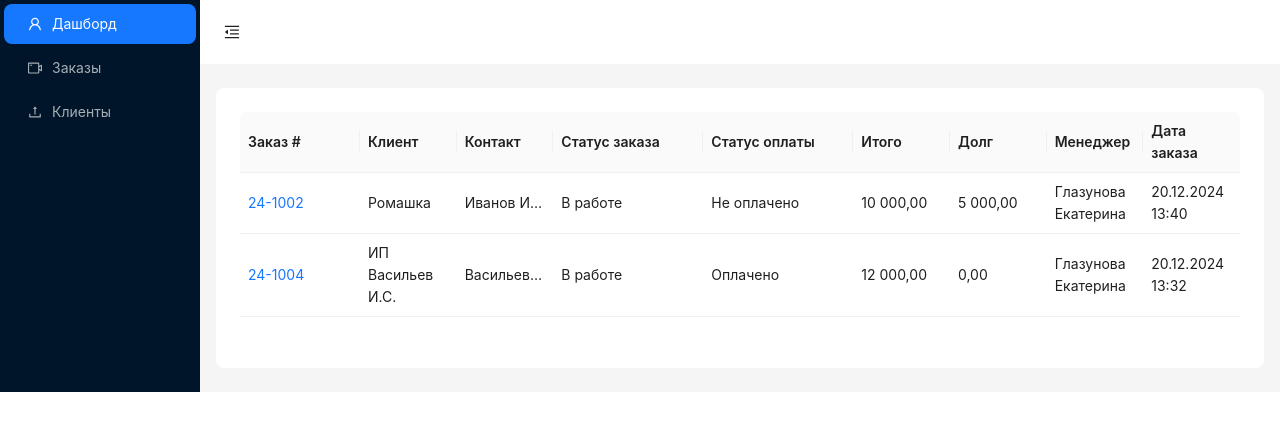
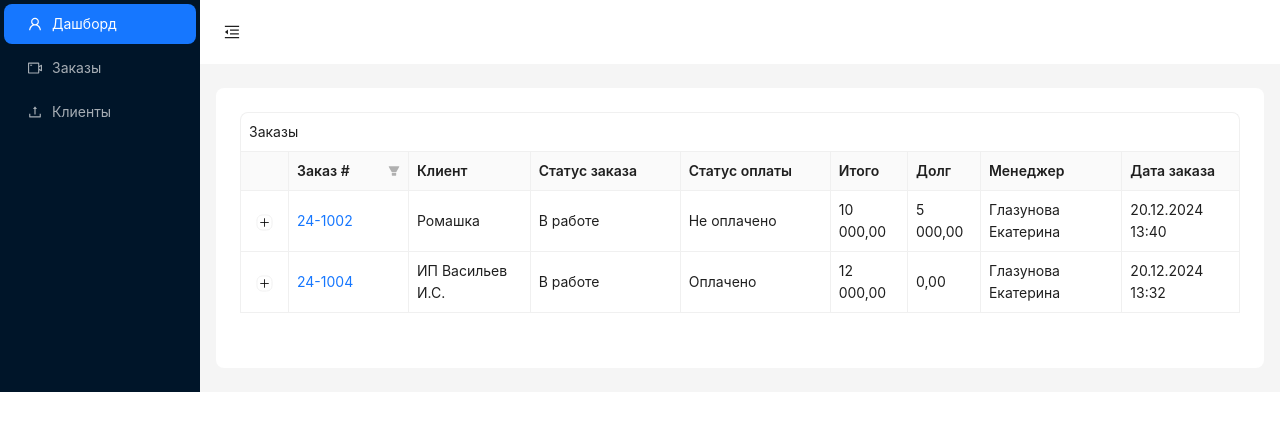
Before and after one commit to vas-git-00/miniCRM, a React (Vite) app: page / in a window 1280 px wide. Shown: the top 430 px of the page. Built offline with nearby package versions, Linux system fonts and the light colour scheme.

Commit message:
create table2

```diff
--- a/src/App.jsx
+++ b/src/App.jsx
@@ -23,25 +23,27 @@ function App() {
       key: "1",
       order: "24-1002",
       client: "Ромашка",
-      contact: "Иванов Иван",
+      //contact: "Иванов Иван",
       order_status: "В работе",
       pay_status: "Не оплачено",
       amount: "10 000,00",
-      amount_dolg:'5 000,00',
+      amount_dolg: "5 000,00",
       owner: "Глазунова Екатерина",
       order_date: "20.12.2024 13:40",
+      description:"Компания: ООО Ромашка, Контакт: Иванов Иван Иванович"
     },
     {
       key: "2",
       order: "24-1004",
       client: "ИП Васильев И.С.",
-      contact: "Васильев Иван",
+      //contact: "Васильев Иван",
       order_status: "В работе",
       pay_status: "Оплачено",
       amount: "12 000,00",
-      amount_dolg:'0,00',
+      amount_dolg: "0,00",
       owner: "Глазунова Екатерина",
       order_date: "20.12.2024 13:32",
+      description:"Hello"
     },
   ]
 
@@ -52,18 +54,30 @@ function App() {
       key: "order",
       render: (text) => <a>{text}</a>,
       width: 120, //ширина колонки
+      filters: [
+        {
+          text: "24-1002",
+          value: "24-1002",
+        },
+        {
+          text: "24-1004",
+          value: "24-1004",
+        },
+      ],
+      onFilter: (value, record) => record.order.startsWith(value),
+      filterSearch: true,
     },
     {
       title: "Клиент",
       dataIndex: "client",
       key: "client",
     },
-    {
-      title: "Контакт",
-      dataIndex: "contact",
-      key: "contact",
-      ellipsis: true, // сокращение если не влезают данные ...
-    },
+    //{
+    //  title: "Контакт",
+    //  dataIndex: "contact",
+    //  key: "contact",
+    //  ellipsis: true, // сокращение если не влезают данные ...
+    //},
     {
       title: "Статус заказа",
       dataIndex: "order_status",
@@ -98,6 +112,11 @@ function App() {
       key: "order_date",
     },
   ]
+
+  const onChange = (filters, sorter, extra) => {
+    console.log("params", filters, sorter, extra)
+  }
+
   //<Table dataSource={dataSource} columns={columns} />
   return (
     <>
@@ -150,10 +169,19 @@ function App() {
             }}
           >
             <Table
+              title={() => 'Заказы'}
               dataSource={dataSource}
               columns={columns}
               pagination={false}
               size="small"
+              onChange={onChange}
+              bordered={true}
+              expandable={{
+                expandedRowRender: (record) => (
+                  <p style={{ margin: 0 }}>{record.description}</p>
+                ),
+                rowExpandable: (record) => record.name !== "Not Expandable",
+              }}
             />
           </Content>
         </Layout>
```
